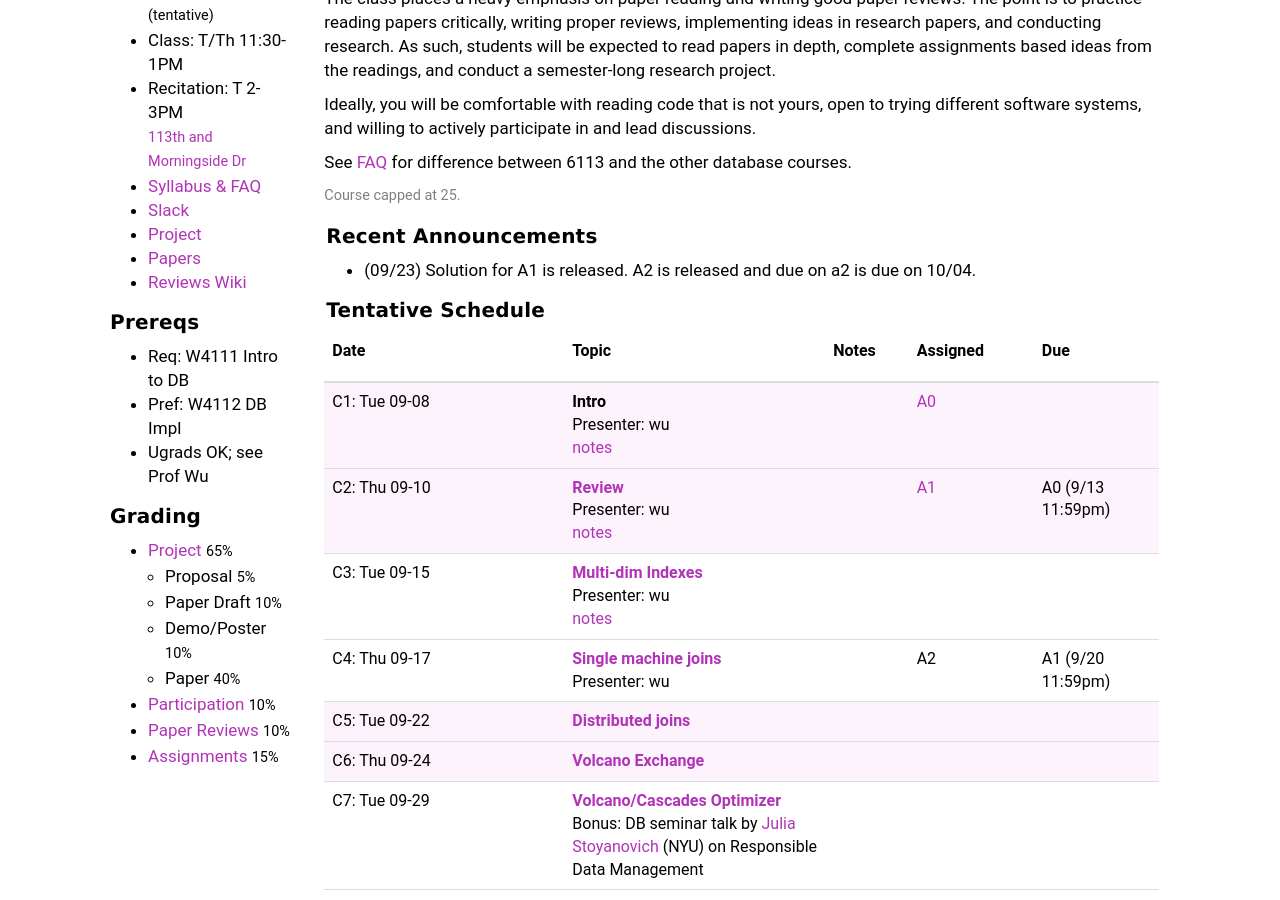
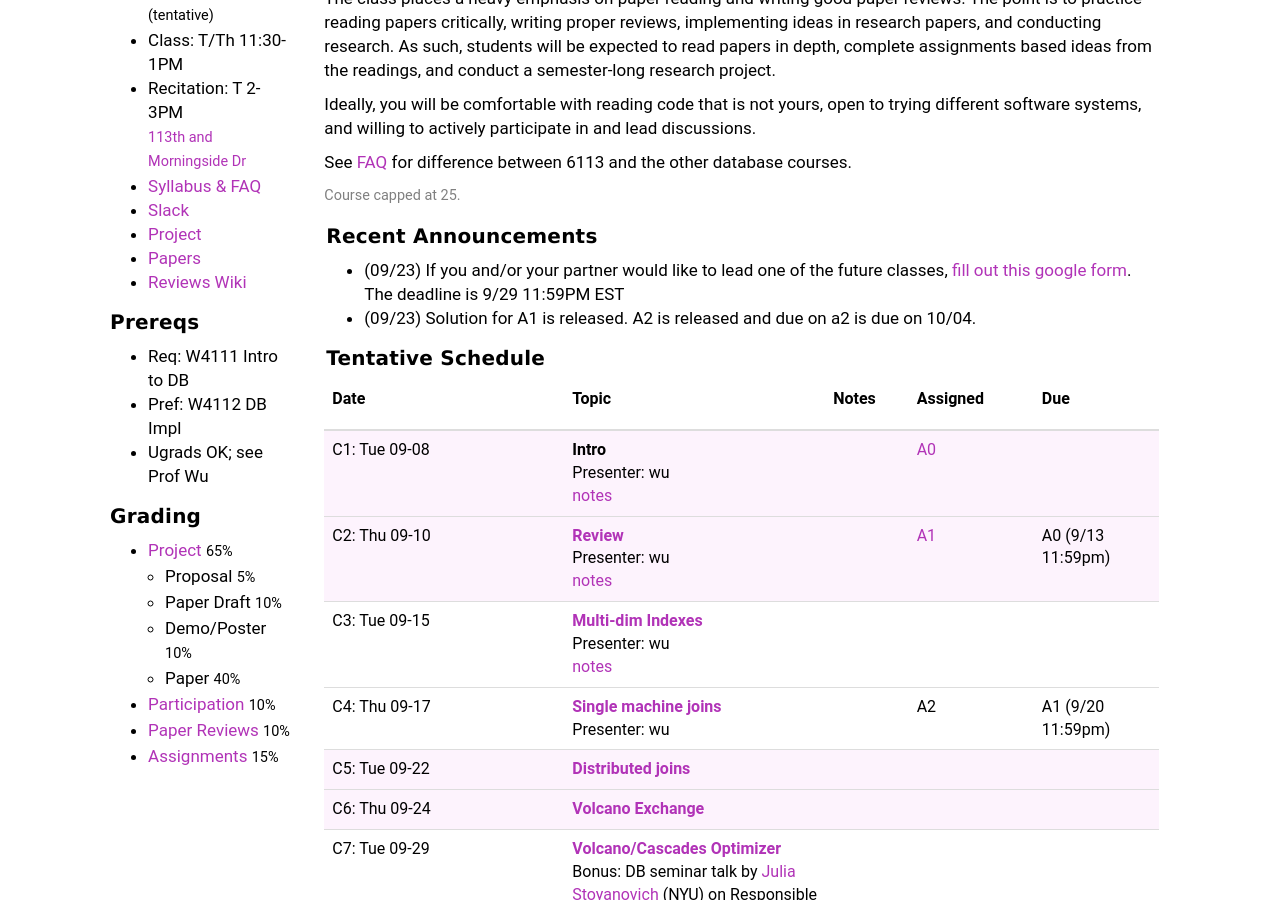
Before and after one commit to w6113/website_fall2020, a Jekyll site: the page built from index.md, in a window 1280 px wide and 900 px high, scrolled down 361 px. Built offline with Jekyll 4.4.1, drawn with Linux system fonts in a browser that asks for light colours.

Commit message:
add to announcments

```diff
--- a/index.md
+++ b/index.md
@@ -18,6 +18,8 @@ See [FAQ](./syllabus#faq) for difference between 6113 and the other database cou
 
 
 #### Recent Announcements
+
+* (09/23) If you and/or your partner would like to lead one of the future classes, [fill out this google form](https://forms.gle/JWRuFCLaFPqK4QHw5).  The deadline is 9/29 11:59PM EST
 * (09/23) Solution for A1 is released. A2 is released and due on a2 is due on 10/04.
 
 
```
